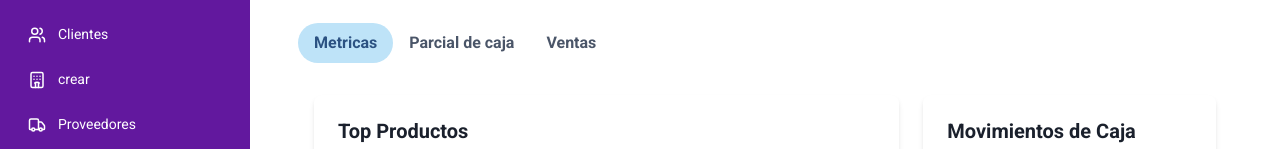
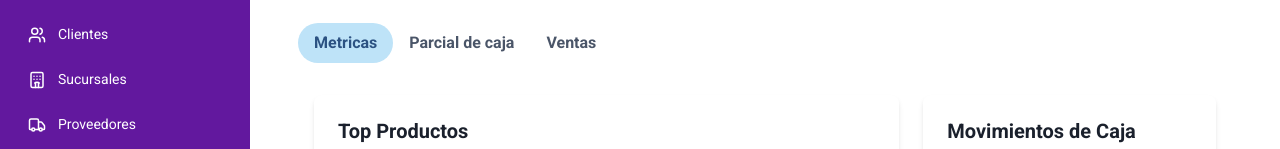
Before and after one commit to JohanVillazar/frontmagnus, a React (Vite) app: page /dashboard in a window 1280 px wide. Shown: the part 279-428 px from the top of the page. Built offline with nearby package versions, Linux system fonts and the light colour scheme; no server answers.

Commit message:
updatesideba

```diff
--- a/src/components/CreateSucursalForm.jsx
+++ b/src/components/CreateSucursalForm.jsx
@@ -73,6 +73,9 @@ const CreateSucursalForm = () => {
 
   return (
     <Box p={4} maxW="600px" mx="auto">
+      <Heading size="lg" mb={6} textAlign="center">
+        Crear Sucursales
+      </Heading>
       <form onSubmit={handleSubmit}>
         <VStack spacing={4}>
           <FormControl isRequired>
--- a/src/components/SidebarContent.jsx
+++ b/src/components/SidebarContent.jsx
@@ -77,7 +77,7 @@ const SidebarContent = ({ onClose }) => {
         <NavItem icon={Store} to="/mesas" label="Mesas" onClick={onClose} />
         <NavItem icon={ClipboardList} to="/compras/nueva" label="Compras" onClick={onClose} />
         <NavItem icon={Users} to="/clientes" label="Clientes" onClick={onClose} />
-        <NavItem icon={Hotel} to="/sucursales" label="crear" />
+        <NavItem icon={Hotel} to="/sucursales" label="Sucursales" />
         <NavItem icon={Truck} to="/suppliers" label="Proveedores" onClick={onClose} />
         <NavItem icon={UserCog} to="/users" label="Usuarios" onClick={onClose} />
       </VStack>
```
